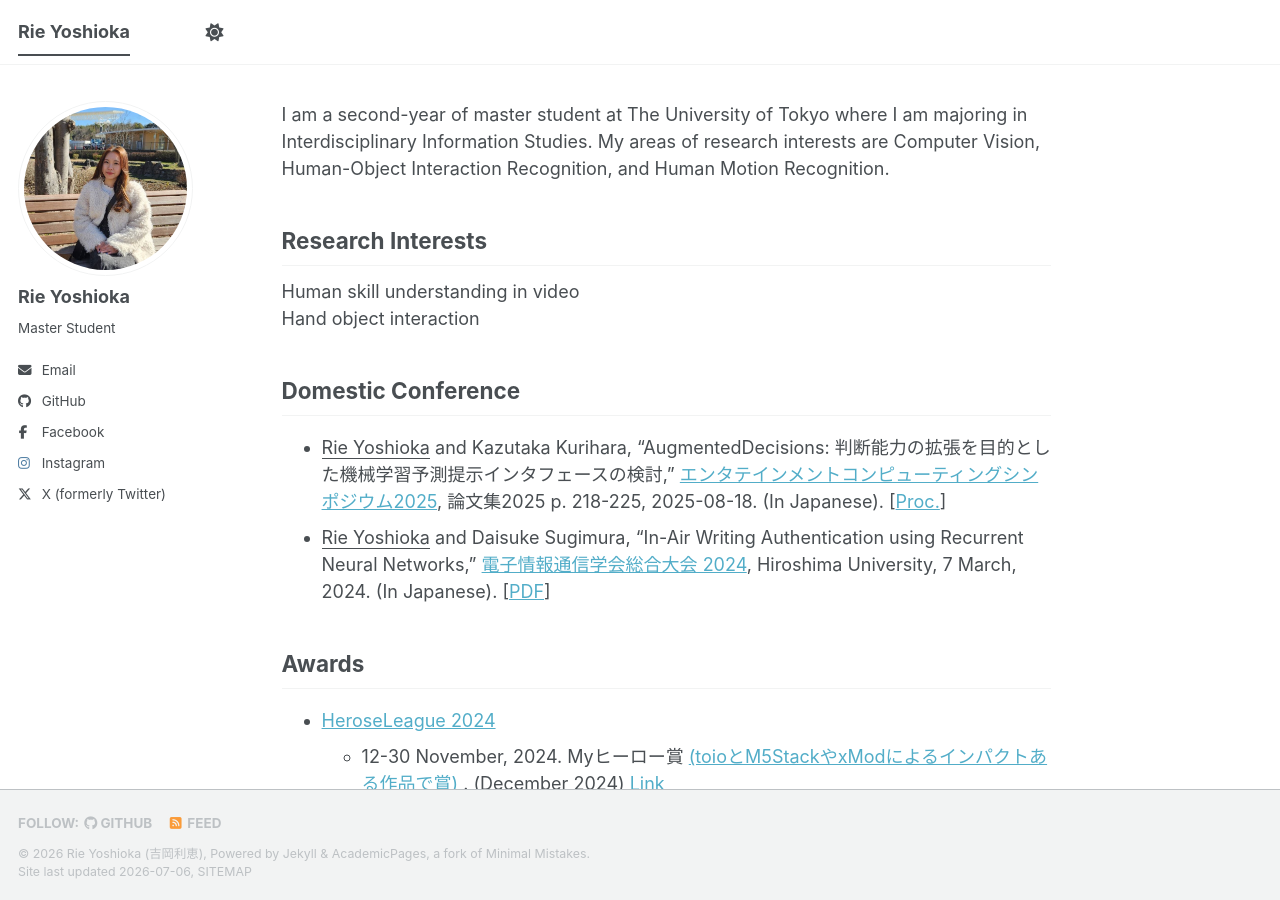
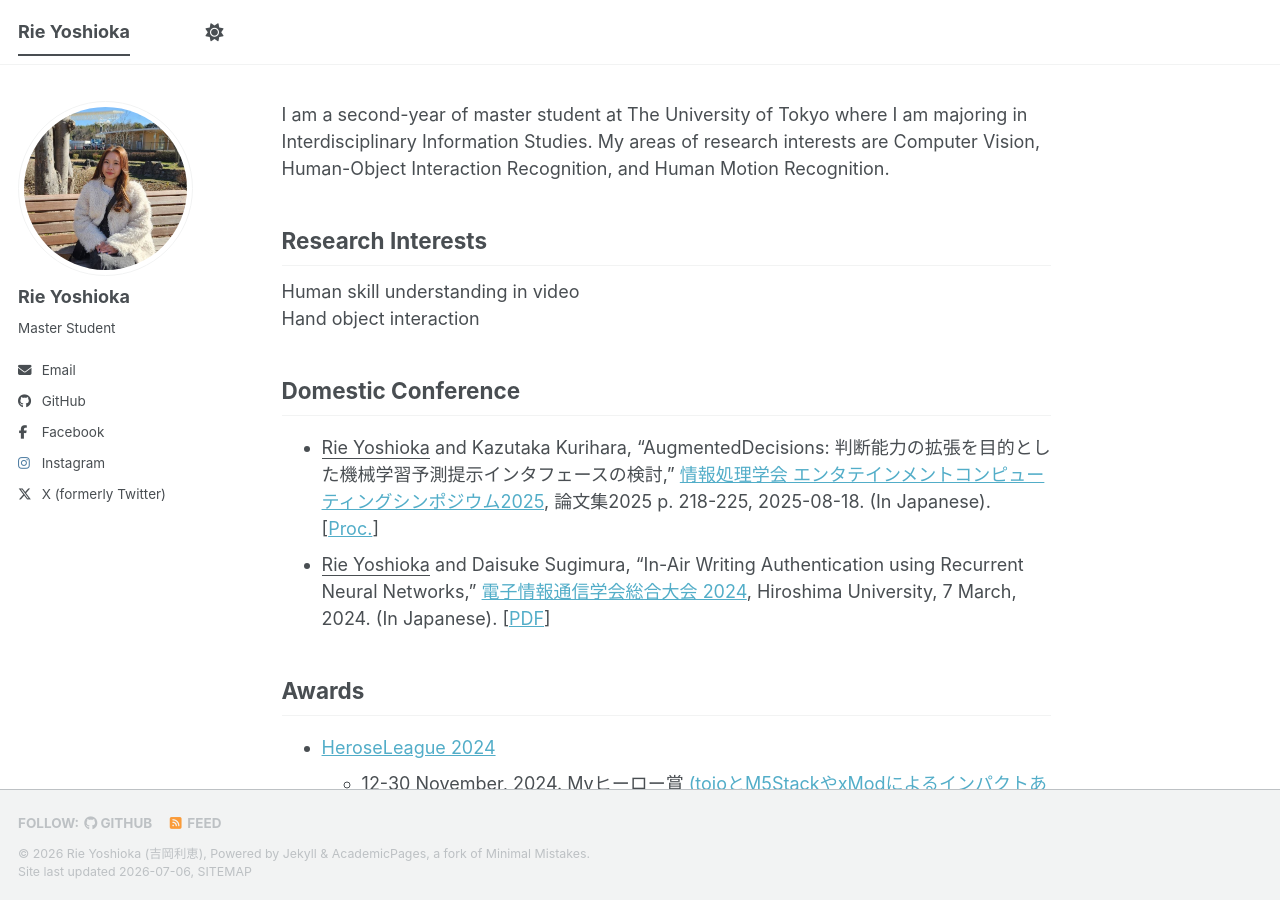
Before and after one commit to rie-yoshi/rie-yoshi.github.io, a Jekyll site: the page built from _pages/about.md, in a window 1280 px wide and 900 px high. Built offline with Jekyll 4.4.1, drawn with Linux system fonts in a browser that asks for light colours; a script bundle is joined from its source files by our own code; library files that are not in the unit come from our copies.

Commit message:
Update conference details in about.md

```diff
--- a/_pages/about.md
+++ b/_pages/about.md
@@ -15,7 +15,7 @@ Human skill understanding in video\
 Hand object interaction
 
 ## Domestic Conference
-- <u>Rie Yoshioka</u> and Kazutaka Kurihara, "AugmentedDecisions: 判断能力の拡張を目的とした機械学習予測提示インタフェースの検討," [エンタテインメントコンピューティングシンポジウム2025](https://ec2025.entcomp.org/program/), 論文集2025 p. 218-225, 2025-08-18. (In Japanese). [[Proc.](https://ipsj.ixsq.nii.ac.jp/records/2003677)]
+- <u>Rie Yoshioka</u> and Kazutaka Kurihara, "AugmentedDecisions: 判断能力の拡張を目的とした機械学習予測提示インタフェースの検討," [情報処理学会 エンタテインメントコンピューティングシンポジウム2025](https://ec2025.entcomp.org/program/), 論文集2025 p. 218-225, 2025-08-18. (In Japanese). [[Proc.](https://ipsj.ixsq.nii.ac.jp/records/2003677)]
 - <u>Rie Yoshioka</u> and Daisuke Sugimura, “In-Air Writing Authentication using Recurrent Neural Networks,” [電子情報通信学会総合大会 2024](https://pub.confit.atlas.jp/ja/event/general2024/presentation/D-12B-16), Hiroshima University, 7 March, 2024. (In Japanese). [[PDF](https://drive.google.com/file/d/1NjCGtUBL-Jo2mJaRtByzdK41CbO1wpso/view)]
 
 ## Awards
```
